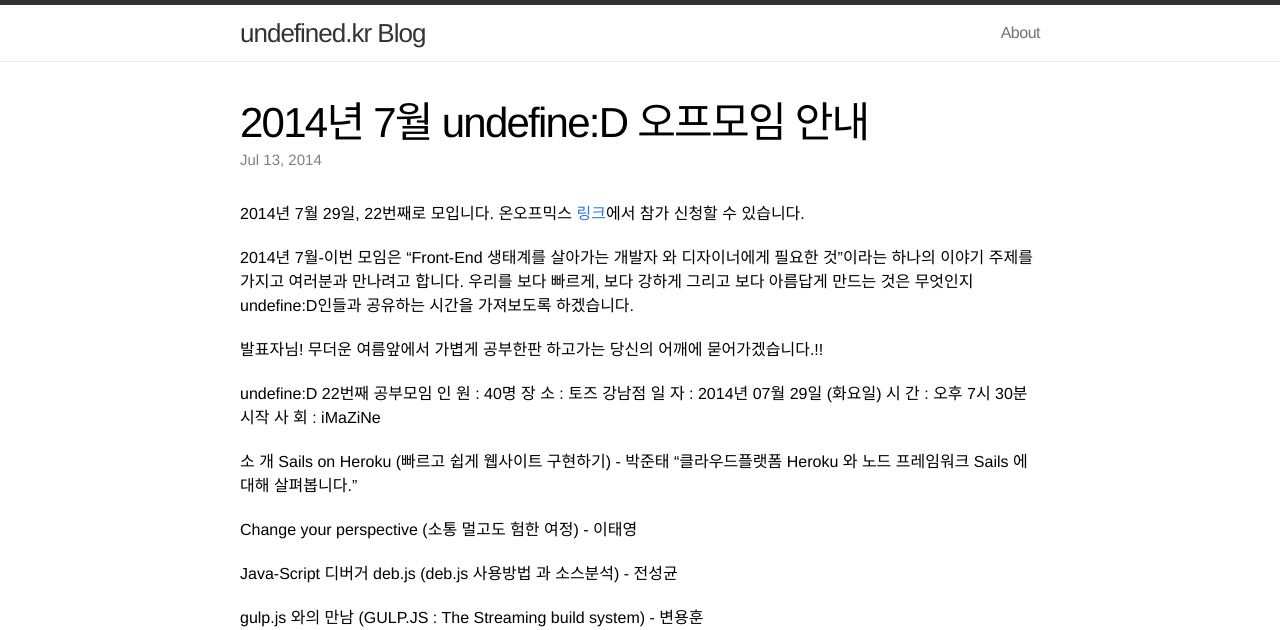
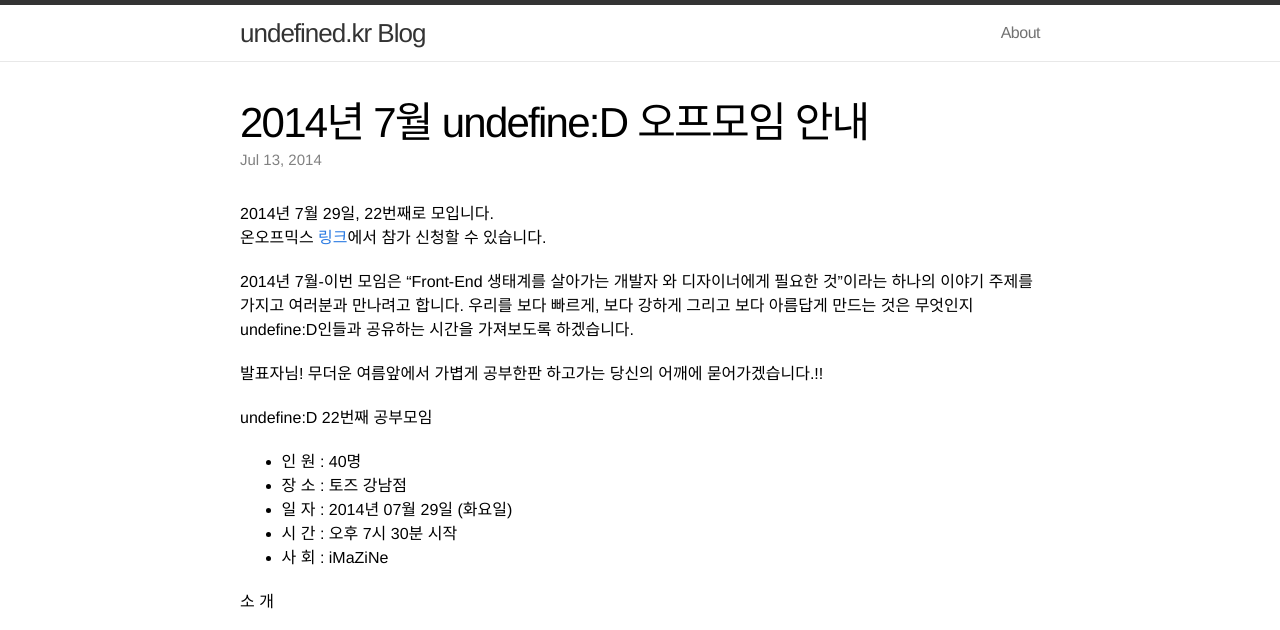
Before and after one commit to undefined-kr/undefined-kr.github.io, a Jekyll site: the page built from _posts/2014-07-23-july-offile-study.md, in a window 1280 px wide, cut to the strip 0-630 px from the top of the page. Built offline with Jekyll 4.4.1, drawn with Linux system fonts in a browser that asks for light colours; some web fonts are replaced; some of the changed text lies outside the part shown.

Commit message:
md styled

```diff
--- a/_posts/2014-07-23-july-offile-study.md
+++ b/_posts/2014-07-23-july-offile-study.md
@@ -14,25 +14,22 @@ categories: offline meetup
 발표자님! 무더운 여름앞에서 가볍게 공부한판 하고가는 당신의 어깨에 묻어가겠습니다.!!
 
 undefine:D 22번째 공부모임
-인 원 : 40명
-장 소 : 토즈 강남점
-일 자 : 2014년 07월 29일 (화요일)
-시 간 : 오후 7시 30분 시작
-사 회 : iMaZiNe
+* 인 원 : 40명
+* 장 소 : 토즈 강남점
+* 일 자 : 2014년 07월 29일 (화요일)
+* 시 간 : 오후 7시 30분 시작
+* 사 회 : iMaZiNe
 
 소 개
-Sails on Heroku
-(빠르고 쉽게 웹사이트 구현하기) - 박준태
-"클라우드플랫폼 Heroku 와 노드 프레임워크 Sails 에 대해 살펴봅니다."
-
-Change your perspective
-(소통 멀고도 험한 여정) - 이태영
-
-Java-Script 디버거 deb.js
-(deb.js 사용방법 과 소스분석) - 전성균
-
-gulp.js 와의 만남
-(GULP.JS : The Streaming build system) - 변용훈
+* Sails on Heroku
+  (빠르고 쉽게 웹사이트 구현하기) - 박준태
+  "클라우드플랫폼 Heroku 와 노드 프레임워크 Sails 에 대해 살펴봅니다."
+* Change your perspective
+  (소통 멀고도 험한 여정) - 이태영
+* Java-Script 디버거 deb.js
+  (deb.js 사용방법 과 소스분석) - 전성균
+* gulp.js 와의 만남
+  (GULP.JS : The Streaming build system) - 변용훈
 
 ![NAVER D2](http://cfile1.onoffmix.com/attach/aslOuJyMFw5PZfieVvFObF4paVHixaZ0)
 참가신청 : 온오프믹스 [링크](http://onoffmix.com/event/31122)
```
